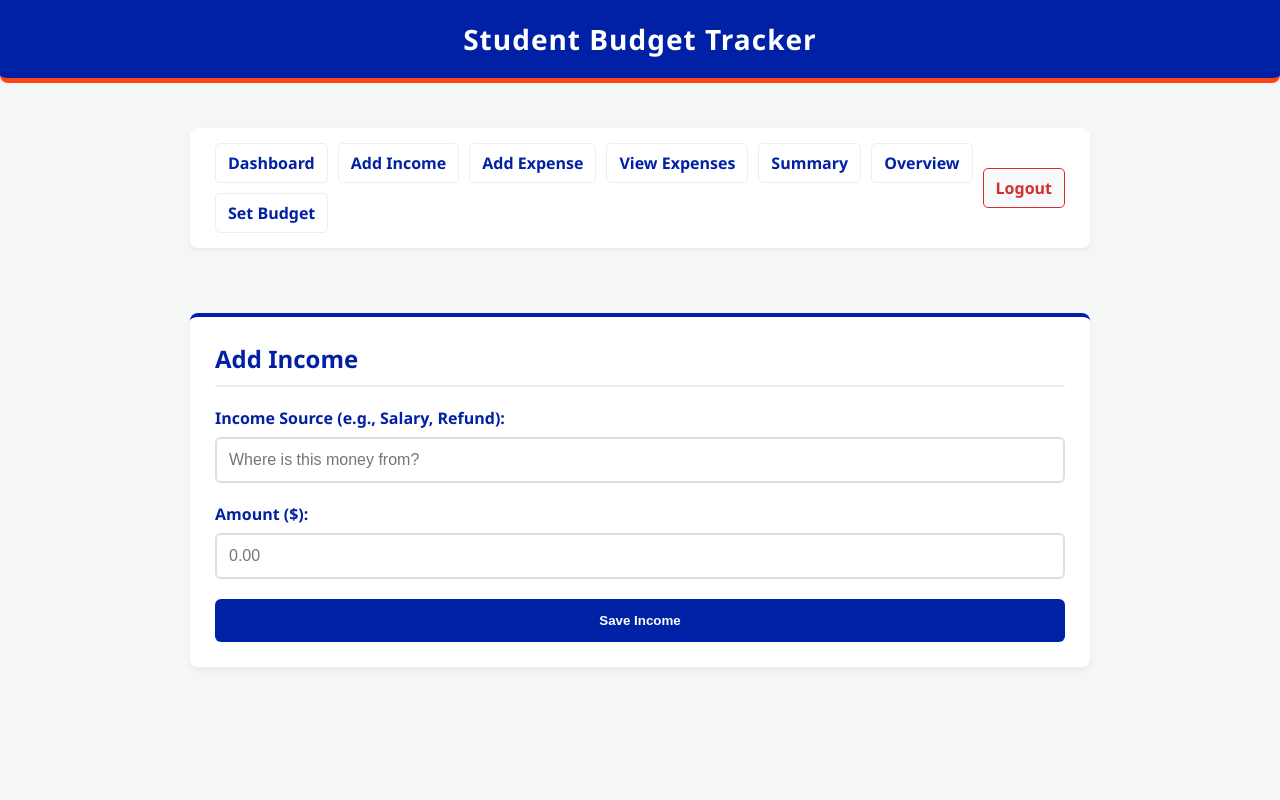
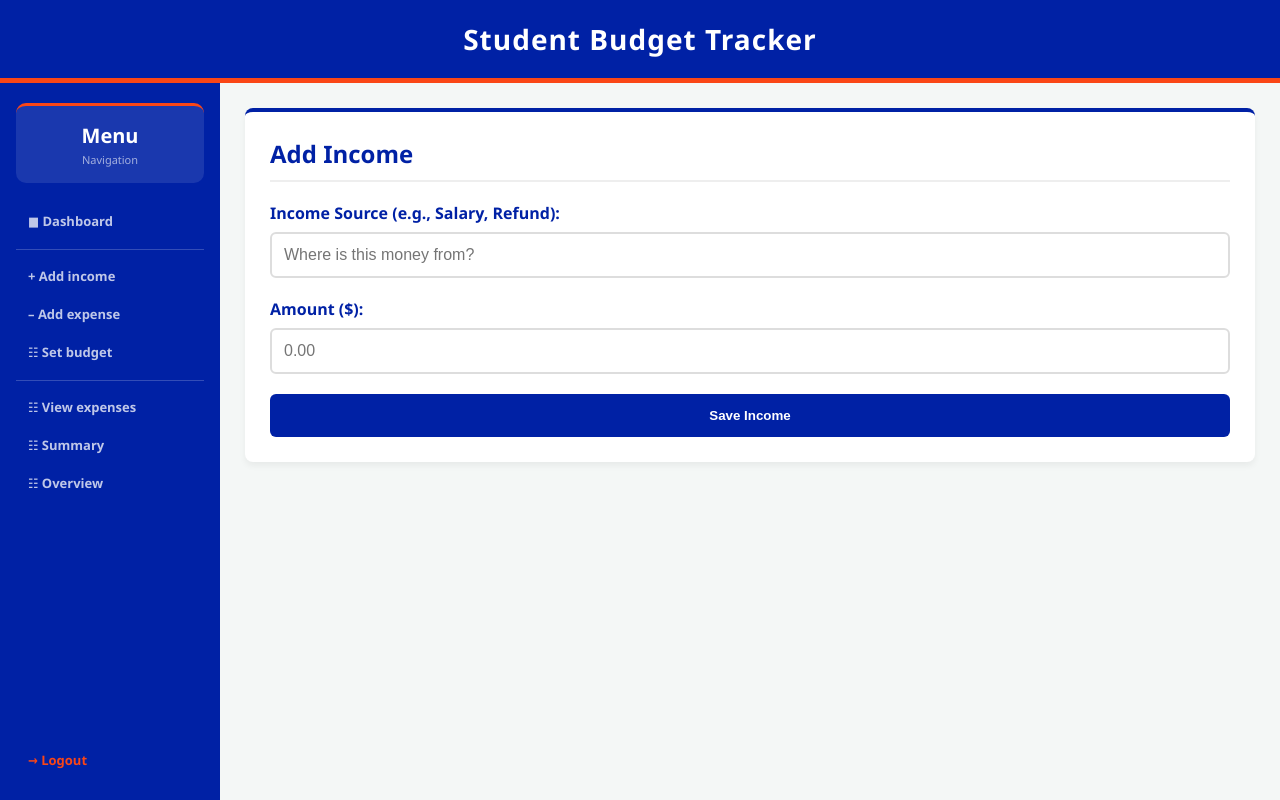
Before and after one commit to akarapanco/student-budget-tracker, a Flask app: page /add_income in a window 1280 px wide. Run offline with Flask 3, Linux system fonts and the light colour scheme; the visitor is signed in with stand-in values (Sample User, id 1).

Commit message:
force sidebar layout

```diff
--- a/templates/layout.html
+++ b/templates/layout.html
@@ -5,95 +5,83 @@
     <meta name="viewport" content="width=device-width, initial-scale=1.0">
     <title>{% block title %}{% endblock %} - Student Budget Tracker</title>
     <style>
-        /* Base Styles & UF Brand Colors */
         :root {
             --uf-blue: #0021A5;
             --uf-orange: #FA4616;
             --bg-color: #f4f7f6;
             --text-color: #333333;
             --card-bg: #ffffff;
-            --sidebar-width: 260px;
         }
 
-        /* Essential Layout Engine */
+        * { box-sizing: border-box; margin: 0; padding: 0; }
+
         body {
             font-family: 'Segoe UI', Tahoma, Geneva, Verdana, sans-serif;
             background-color: var(--bg-color);
             color: var(--text-color);
-            margin: 0;
-            padding: 0;
             min-height: 100vh;
+            display: flex;
+            flex-direction: column;
         }
 
-        .container {
-            max-width: 900px;
-            margin: 0 auto;
-            padding: 20px;
-        }
-
-        /* Header Styling */
         header {
             background-color: var(--uf-blue);
             color: white;
             padding: 20px 0;
             text-align: center;
             border-bottom: 5px solid var(--uf-orange);
-            border-radius: 0 0 8px 8px;
-            margin-bottom: 25px;
         }
 
-        header h2 {
-            margin: 0;
-            font-size: 28px;
-            letter-spacing: 1px;
+        header h2 { margin: 0; font-size: 28px; letter-spacing: 1px; }
+
+        .app-body { display: flex; flex: 1; }
+
+        .sidebar {
+            width: 220px;
+            background-color: var(--uf-blue);
+            display: flex;
+            flex-direction: column;
+            padding: 1.25rem 1rem;
+            flex-shrink: 0;
+            min-height: 100%;
         }
 
-        /* Navigation Bar */
-        nav {
-            display: flex;
-            justify-content: space-between; /* Pushes logout to the right */
-            align-items: center;
-            background-color: var(--card-bg);
-            padding: 15px 25px;
-            border-radius: 8px;
-            box-shadow: 0 2px 4px rgba(0,0,0,0.05);
-            margin-bottom: 25px;
+        .balance-card {
+            background: rgba(255,255,255,0.1);
+            border-radius: 10px;
+            padding: 1rem;
+            text-align: center;
+            border-top: 3px solid var(--uf-orange);
+            margin-bottom: 1.25rem;
         }
 
-        .nav-group {
+        .balance-card .bal-amount { font-size: 20px; font-weight: 700; color: #fff; margin-bottom: 3px; }
+        .balance-card .bal-label { font-size: 11px; color: rgba(255,255,255,0.6); }
+
+        .nav-divider { height: 1px; background: rgba(255,255,255,0.2); margin: 8px 0; }
+
+        .sidebar a {
             display: flex;
+            align-items: center;
             gap: 10px;
-            flex-wrap: wrap;
+            padding: 9px 12px;
+            border-radius: 8px;
+            color: rgba(255,255,255,0.75);
+            text-decoration: none;
+            font-size: 13px;
+            font-weight: 600;
+            transition: all 0.2s;
+            margin-bottom: 2px;
         }
 
-        nav a {
-            text-decoration: none;
-            color: var(--uf-blue);
-            font-weight: 600;
-            padding: 8px 12px;
-            border-radius: 5px;
-            transition: 0.3s;
-            border: 1px solid #eee;
-        }
+        .sidebar a:hover { background: rgba(255,255,255,0.15); color: #fff; }
+        .sidebar a.active { background: var(--uf-orange); color: #fff; }
+        .logout-btn { color: var(--uf-orange) !important; }
+        .logout-btn:hover { background: rgba(250,70,22,0.15) !important; }
+        .nav-spacer { flex: 1; }
 
-        nav a:hover {
-            background-color: var(--uf-blue);
-            color: white;
-        }
+        .main-wrapper { flex: 1; padding: 25px; min-width: 0; }
 
-        /* Unique style for Logout */
-        .logout-btn {
-            background-color: #f8f9fa;
-            color: #d32f2f !important; /* Red text */
-            border: 1px solid #d32f2f !important;
-        }
-
-        .logout-btn:hover {
-            background-color: #d32f2f !important;
-            color: white !important;
-        }
-
-        /* Dashboard Cards */
         .card {
             background-color: var(--card-bg);
             padding: 25px;
@@ -103,169 +91,93 @@
             border-top: 4px solid var(--uf-blue);
         }
 
-        .card h2 {
-            margin-top: 0;
-            color: var(--uf-blue);
-            border-bottom: 2px solid #eee;
-            padding-bottom: 10px;
-            margin-bottom: 20px;
-        }
+        .card h2 { margin-top: 0; color: var(--uf-blue); border-bottom: 2px solid #eee; padding-bottom: 10px; margin-bottom: 20px; }
+        .card label { display: block; margin-bottom: 8px; font-weight: 600; color: var(--uf-blue); text-align: left; }
 
-
-        .card label {
-            display: block;
-            margin-bottom: 8px;
-            font-weight: 600;
-            color: var(--uf-blue);
-            text-align: left;
-        }
-
-        .card input {
-            display: block;
-            width: 100%;
-            padding: 12px;
-            margin-bottom: 20px;
-            border: 2px solid #ddd;
-            border-radius: 6px;
-            font-size: 16px;
-            box-sizing: border-box;
+        .card input, .card select {
+            display: block; width: 100%; padding: 12px; margin-bottom: 20px;
+            border: 2px solid #ddd; border-radius: 6px; font-size: 16px; box-sizing: border-box;
         }
 
         .card button {
-            display: block;
-            width: 100%;
-            padding: 14px;
-            background-color: var(--uf-blue);
-            color: white;
-            border: none;
-            border-radius: 6px;
-            font-weight: bold;
-            cursor: pointer;
-            transition: background 0.3s ease;
+            display: block; width: 100%; padding: 14px;
+            background-color: var(--uf-blue); color: white; border: none;
+            border-radius: 6px; font-weight: bold; cursor: pointer; transition: background 0.3s ease;
         }
 
-        .card button:hover {
-            background-color: var(--uf-orange);
+        .card button:hover { background-color: var(--uf-orange); }
+
+        .overview-grid { display: grid; grid-template-columns: repeat(auto-fit, minmax(200px, 1fr)); gap: 20px; }
+
+        .stat-box {
+            background-color: #f8f9fa; padding: 15px; border-radius: 6px;
+            border-left: 4px solid var(--uf-orange); text-align: center;
         }
 
+        .stat-box .label { display: block; font-size: 14px; color: #666; margin-bottom: 5px; text-transform: uppercase; font-weight: bold; }
+        .stat-box .value { display: block; font-size: 24px; font-weight: bold; color: var(--uf-blue); }
 
-        /* Financial Overview Grid */
-        .overview-grid {
-            display: grid;
-            grid-template-columns: repeat(auto-fit, minmax(200px, 1fr));
-            gap: 20px;
-        }
+        table { width: 100%; border-collapse: collapse; margin-top: 10px; }
+        th, td { padding: 12px 15px; text-align: left; }
+        th { background-color: var(--uf-blue); color: white; font-weight: 600; }
+        tr { border-bottom: 1px solid #dddddd; }
+        tr:nth-child(even) { background-color: #f8f9fa; }
+        tr:hover { background-color: #e2e8f0; }
 
-        .stat-box {
-            background-color: #f8f9fa;
-            padding: 15px;
-            border-radius: 6px;
-            border-left: 4px solid var(--uf-orange);
-            text-align: center;
-        }
-
-        .stat-box .label {
-            display: block;
-            font-size: 14px;
-            color: #666;
-            margin-bottom: 5px;
-            text-transform: uppercase;
-            font-weight: bold;
-        }
-
-        .stat-box .value {
-            display: block;
-            font-size: 24px;
-            font-weight: bold;
-            color: var(--uf-blue);
-        }
-
-        /* Table Styling */
-        table {
-            width: 100%;
-            border-collapse: collapse;
-            margin-top: 10px;
-        }
-
-        th, td {
-            padding: 12px 15px;
-            text-align: left;
-        }
-
-        th {
-            background-color: var(--uf-blue);
-            color: white;
-            font-weight: 600;
-        }
-
-        tr {
-            border-bottom: 1px solid #dddddd;
-        }
-
-        tr:nth-child(even) {
-            background-color: #f8f9fa;
-        }
-
-        tr:hover {
-            background-color: #e2e8f0;
-        }
-
-        /* Call to action link */
-        .cta-link {
-            color: var(--uf-orange);
-            font-weight: bold;
-            text-decoration: none;
-        }
-
-        .cta-link:hover {
-            text-decoration: underline;
-        }
+        .cta-link { color: var(--uf-orange); font-weight: bold; text-decoration: none; }
+        .cta-link:hover { text-decoration: underline; }
 
         .success-popup {
-            position: relative;
-            background-color: #e8f5e9;
-            color: #1b5e20;
-            border: 1px solid #c8e6c9;
-            border-left: 6px solid #2e7d32;
-            padding: 14px 40px 14px 14px;
-            margin-bottom: 20px;
-            border-radius: 8px;
-            font-weight: 500;
+            position: relative; background-color: #e8f5e9; color: #1b5e20;
+            border: 1px solid #c8e6c9; border-left: 6px solid #2e7d32;
+            padding: 14px 40px 14px 14px; margin-bottom: 20px; border-radius: 8px; font-weight: 500;
         }
 
         .error-popup {
-            position: relative;
-            background-color: #fdecea;
-            color: #b71c1c;
-            border: 1px solid #f5c2c7;
-            border-left: 6px solid #d32f2f;
-            padding: 14px;
-            margin-bottom: 20px;
-            border-radius: 8px;
-            font-weight: 500;
+            position: relative; background-color: #fdecea; color: #b71c1c;
+            border: 1px solid #f5c2c7; border-left: 6px solid #d32f2f;
+            padding: 14px; margin-bottom: 20px; border-radius: 8px; font-weight: 500;
         }
 
-        .close-btn {
-            position: absolute;
-            top: 8px;
-            right: 12px;
-            font-size: 20px;
-            font-weight: bold;
-            cursor: pointer;
+        .close-btn { position: absolute; top: 8px; right: 12px; font-size: 20px; font-weight: bold; cursor: pointer; }
+        .close-btn:hover { color: #7f0000; }
+
+        .alert { background: #fff3cd; border: 1px solid #ffc107; padding: 12px; border-radius: 6px; margin-bottom: 15px; }
+
+        .warning-banner {
+            background-color: #fff8e1; border: 1px solid #ffe082;
+            border-left: 6px solid #f9a825; padding: 14px;
+            margin-bottom: 20px; border-radius: 8px; font-weight: 500; color: #5d4037;
         }
-
-        .close-btn:hover {
-            color: #7f0000;
-        }
-
-
     </style>
 </head>
 <body>
     <header>
         <h2>Student Budget Tracker</h2>
     </header>
-    <div class="container">
+
+    <div class="app-body">
+        {% if session.get('user_id') %}
+        <div class="sidebar">
+            <div class="balance-card">
+                <div class="bal-amount">Menu</div>
+                <div class="bal-label">Navigation</div>
+            </div>
+            <a href="{{ url_for('dashboard') }}">&#9632; Dashboard</a>
+            <div class="nav-divider"></div>
+            <a href="{{ url_for('add_income') }}">+ Add income</a>
+            <a href="{{ url_for('add_expense') }}">&#8211; Add expense</a>
+            <a href="{{ url_for('set_budget') }}">&#9783; Set budget</a>
+            <div class="nav-divider"></div>
+            <a href="{{ url_for('view_expenses') }}">&#9783; View expenses</a>
+            <a href="{{ url_for('spending_summary') }}">&#9783; Summary</a>
+            <a href="{{ url_for('financial_overview') }}">&#9783; Overview</a>
+            <div class="nav-spacer"></div>
+            <a href="{{ url_for('logout') }}" class="logout-btn">&#8594; Logout</a>
+        </div>
+        {% endif %}
+
+        <div class="main-wrapper">
             {% if success_message %}
             <div class="success-popup" id="successPopup">
                 <span class="close-btn" onclick="document.getElementById('successPopup').style.display='none'">&times;</span>
@@ -280,32 +192,12 @@
             {% endif %}
             <script>
                 setTimeout(function() {
-                const successPopup = document.getElementById('successPopup');
-                if (successPopup) {
-                    successPopup.style.display = 'none';
-                }
-                const errorPopup = document.getElementById('errorPopup');
-                if (errorPopup) {
-                    errorPopup.style.display = 'none';
-                }
+                    var s = document.getElementById('successPopup');
+                    if (s) s.style.display = 'none';
+                    var e = document.getElementById('errorPopup');
+                    if (e) e.style.display = 'none';
                 }, 5000);
             </script>
-        {% if session.get('user_id') %}
-        <nav>
-            <div class="nav-group">
-                <a href="{{ url_for('dashboard') }}">Dashboard</a>
-                <a href="{{ url_for('add_income') }}">Add Income</a>
-                <a href="{{ url_for('add_expense') }}">Add Expense</a>
-                <a href="{{ url_for('view_expenses') }}">View Expenses</a>
-                <a href="{{ url_for('spending_summary') }}">Summary</a>
-                <a href="{{ url_for('financial_overview') }}">Overview</a>
-                <a href="{{ url_for('set_budget') }}">Set Budget</a> </div>
-            <a href="{{ url_for('logout') }}" class="logout-btn">Logout</a>
-
-        </nav>
-        {% endif %}
-    </div>
-    <div class="container">
             {% with messages = get_flashed_messages() %}
               {% if messages %}
                 {% for message in messages %}
@@ -313,8 +205,8 @@
                 {% endfor %}
               {% endif %}
             {% endwith %}
-
             {% block content %}{% endblock %}
+        </div>
     </div>
 </body>
 </html>
```
Lines whose indentation alone changed are shown as unchanged.
